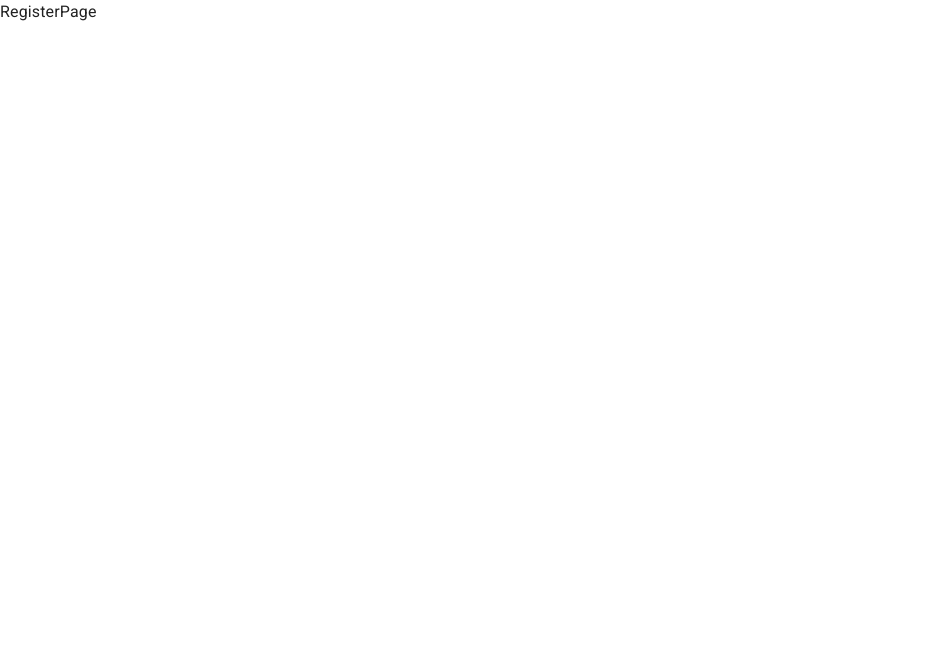
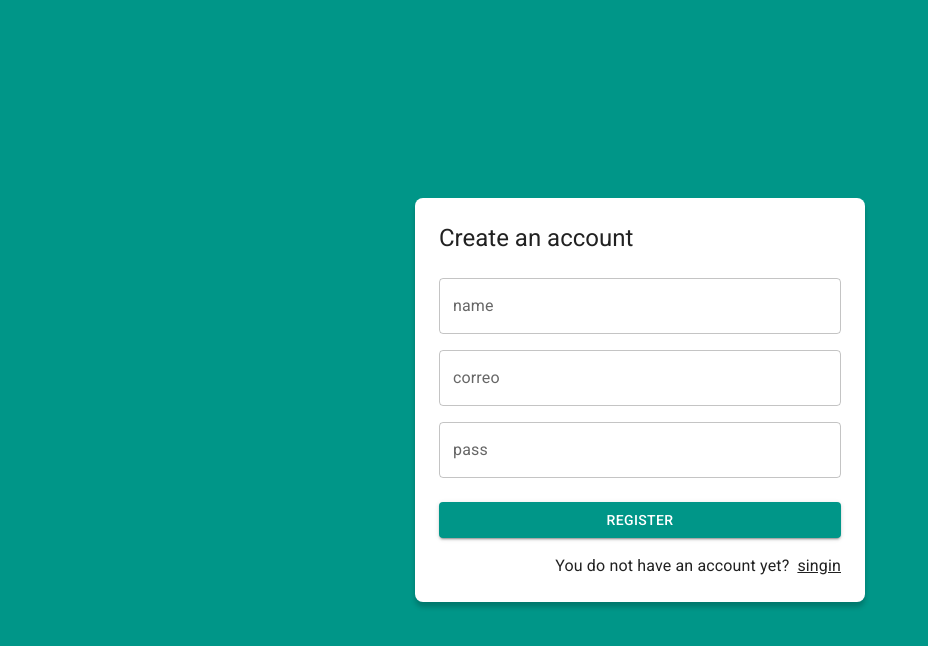
Before and after one commit to pyvan23/Journal, a React (Vite) app: page /auth/register in a window 1280 px wide. Shown: the top 646 px of the page, without its empty margins (0-928 px from the left). Built offline with nearby package versions, Linux system fonts and the light colour scheme.

Commit message:
sidebar layout,register box

```diff
--- a/src/auth/pages/LoginPage.jsx
+++ b/src/auth/pages/LoginPage.jsx
@@ -1,25 +1,11 @@
-import {Link as RouterLink} from 'react-router-dom'
+import { Link as RouterLink } from "react-router-dom";
 import { Google } from "@mui/icons-material";
 import { Button, Grid, Link, TextField, Typography } from "@mui/material";
+import { AuthLayout } from "./layout/AuthLayout";
 
 export const LoginPage = () => {
   return (
-    <Grid
-      container
-      spacing={0}
-      direction="column"
-      alignItems="center"
-      justifyContent="center"
-      sx={{ minHeight: "100vh", backgroundColor: "primary.main", padding: 4 }}
-    >
-      <Grid item
-        className="box-shadow"
-        xs={3}
-        sx={{ backgroundColor: "white", padding: 3, borderRadius: 2 }}
-      >
-        <Typography variant="h5" sx={{ mb: 1 }}>
-          login
-        </Typography>
+    <AuthLayout title="Login">
       <form>
         <Grid container>
           <Grid item xs={12} sx={{ mt: 2 }}>
@@ -38,7 +24,7 @@ export const LoginPage = () => {
               fullWidth
             />
           </Grid>
-            <Grid container spacing={2} sx={{ mb: 2, mt:1 }}>
+          <Grid container spacing={2} sx={{ mb: 2, mt: 1 }}>
             <Grid item xs={12} sm={6}>
               <Button variant="contained" fullWidth>
                 Login
@@ -46,17 +32,18 @@ export const LoginPage = () => {
             </Grid>
             <Grid item xs={12} sm={6}>
               <Button variant="contained" fullWidth>
-                  <Google/>
-                  <Typography sx={{ml:1}}>Google</Typography>
+                <Google />
+                <Typography sx={{ ml: 1 }}>Google</Typography>
               </Button>
             </Grid>
           </Grid>
           <Grid container direction="row" justifyContent="end">
-            <Link component={RouterLink} color="inherit" to="/auth/register">Register</Link>
+            <Link component={RouterLink} color="inherit" to="/auth/register">
+              Register
+            </Link>
           </Grid>
         </Grid>
       </form>
-      </Grid>
-    </Grid>
+    </AuthLayout>
   );
 };
--- a/src/auth/pages/RegisterPage.jsx
+++ b/src/auth/pages/RegisterPage.jsx
@@ -1,7 +1,54 @@
 
+import { Link as RouterLink } from "react-router-dom";
+import { Google } from "@mui/icons-material";
+import { Button, Grid, Link, TextField, Typography } from "@mui/material";
+import { AuthLayout } from "./layout/AuthLayout";
 
 export const RegisterPage = () => {
   return (
-    <div>RegisterPage</div>
-  )
-}
+    <AuthLayout title="Create an account">
+      <form>
+        <Grid container>
+          <Grid item xs={12} sx={{ mt: 2 }}>
+            <TextField
+              label="name"
+              type="text"
+              placeholder="name"
+              fullWidth
+            />
+          </Grid>
+          <Grid item xs={12} sx={{ mt: 2 }}>
+            <TextField
+              label="correo"
+              type="email"
+              placeholder="email@google.com"
+              fullWidth
+            />
+          </Grid>
+          <Grid item xs={12} sx={{ mt: 2 }}>
+            <TextField
+              label="pass"
+              type="password"
+              placeholder="password"
+              fullWidth
+            />
+          </Grid>
+          <Grid container spacing={2} sx={{ mb: 2, mt: 1 }}>
+            <Grid item xs={12}>
+              <Button variant="contained" fullWidth>
+                Register
+              </Button>
+            </Grid>
+
+          </Grid>
+          <Grid container direction="row" justifyContent="end">
+            <Typography sx={{mr:1}}>You do not have an account yet?</Typography>
+            <Link component={RouterLink} color="inherit" to="/auth/login">
+              singin
+            </Link>
+          </Grid>
+        </Grid>
+      </form>
+    </AuthLayout>
+  );
+};
--- /dev/null
+++ b/src/auth/pages/layout/AuthLayout.jsx
@@ -0,0 +1,26 @@
+import { Grid, Typography } from "@mui/material";
+
+export const AuthLayout = ({ children , title = ""}) => {
+  return (
+    <Grid
+      container
+      spacing={0}
+      direction="column"
+      alignItems="center"
+      justifyContent="center"
+      sx={{ minHeight: "100vh", backgroundColor: "primary.main", padding: 4 }}
+    >
+      <Grid
+        item
+        className="box-shadow"
+        xs={3}
+        sx={{width:{sm:450}, backgroundColor: "white", padding: 3, borderRadius: 2 }}
+      >
+        <Typography variant="h5" sx={{ mb: 1 }}>
+          {title}
+        </Typography>
+        {children}
+      </Grid>
+    </Grid>
+  );
+};
--- /dev/null
+++ b/src/journal/components/NavBar.jsx
@@ -0,0 +1,23 @@
+import { AppBar, Grid, IconButton, Toolbar, Typography } from "@mui/material";
+import {LogoutOutlined, MenuOutlined} from '@mui/icons-material'
+export const NavBar = ({drawerWidth = 240}) => {
+  return (
+    <AppBar position="fixed" sx={{width:{sm:`calc(100% - ${drawerWidth}px)`},
+    ml:{sm:`${drawerWidth}px`}
+    }}>
+      <Toolbar>
+        <IconButton color="inherit"edge="start" sx={{mr:2,display:{sm:'none'}}}>
+            <MenuOutlined/>
+        </IconButton>
+        <Grid container direction='row'  justifyContent='space-between' alignItems="center">
+    <Typography variant="h6" noWrap component='div'>
+        Journal
+    </Typography>
+    <IconButton color="error">
+        <LogoutOutlined/>
+    </IconButton>
+        </Grid>
+      </Toolbar>
+    </AppBar>
+  );
+};
--- /dev/null
+++ b/src/journal/components/SideBar.jsx
@@ -0,0 +1,17 @@
+import { Box, Drawer, Toolbar, Typography } from "@mui/material"
+
+
+export const SideBar = ({drawerWidth}) => {
+  return (
+    <Box
+    component='nav'
+    sx={{width:{sm:drawerWidth},flexShrink:{sm:0}}}>
+<Drawer variant="permanent"
+open sx={{display:{xs:'block'},'& .MuiDrawer-paper': {boxSizing:'border-box', width:drawerWidth}}}>
+<Toolbar>
+    <Typography variant="h6" noWrap component='div'>Ivan Alvarez</Typography>
+</Toolbar>
+</Drawer>
+    </Box>
+  )
+}
--- /dev/null
+++ b/src/journal/layout/JournalLayout.jsx
@@ -0,0 +1,17 @@
+import { Box } from "@mui/system";
+import { NavBar } from "../components/NavBar";
+import { SideBar } from "../components/SideBar";
+
+const drawerWidth = 240;
+
+export const JournalLayout = ({ children }) => {
+  return (
+    <Box sx={{ display: "flex" }}>
+      <NavBar  drawerWidth={drawerWidth}/>
+      <SideBar drawerWidth={drawerWidth}/>
+      <Box component="main" sx={{ flexGrow: 1, p: 3 }}>
+        {children}
+      </Box>
+    </Box>
+  );
+};
--- a/src/journal/pages/JournalPage.jsx
+++ b/src/journal/pages/JournalPage.jsx
@@ -1,12 +1,14 @@
-import { MailOutline } from "@mui/icons-material";
+
 import { Typography } from "@mui/material";
+import { JournalLayout } from "../layout/JournalLayout";
 
-
+const drawerWidth = 240
 export const JournalPage = () => {
   return (
-    <>
-      <Typography variant="h3">JournalPage</Typography>
-      <MailOutline />
-    </>
+   <JournalLayout>
+    <Typography>
+      Lorem ipsum dolor sit amet consectetur adipisicing elit. Ab enim deserunt sunt quasi animi, mollitia repudiandae tempora! Hic quisquam consequuntur ut, perferendis deleniti soluta veniam incidunt enim, amet temporibus adipisci.
+    </Typography>
+   </JournalLayout>
   );
 };
```
Lines whose indentation alone changed are shown as unchanged.
